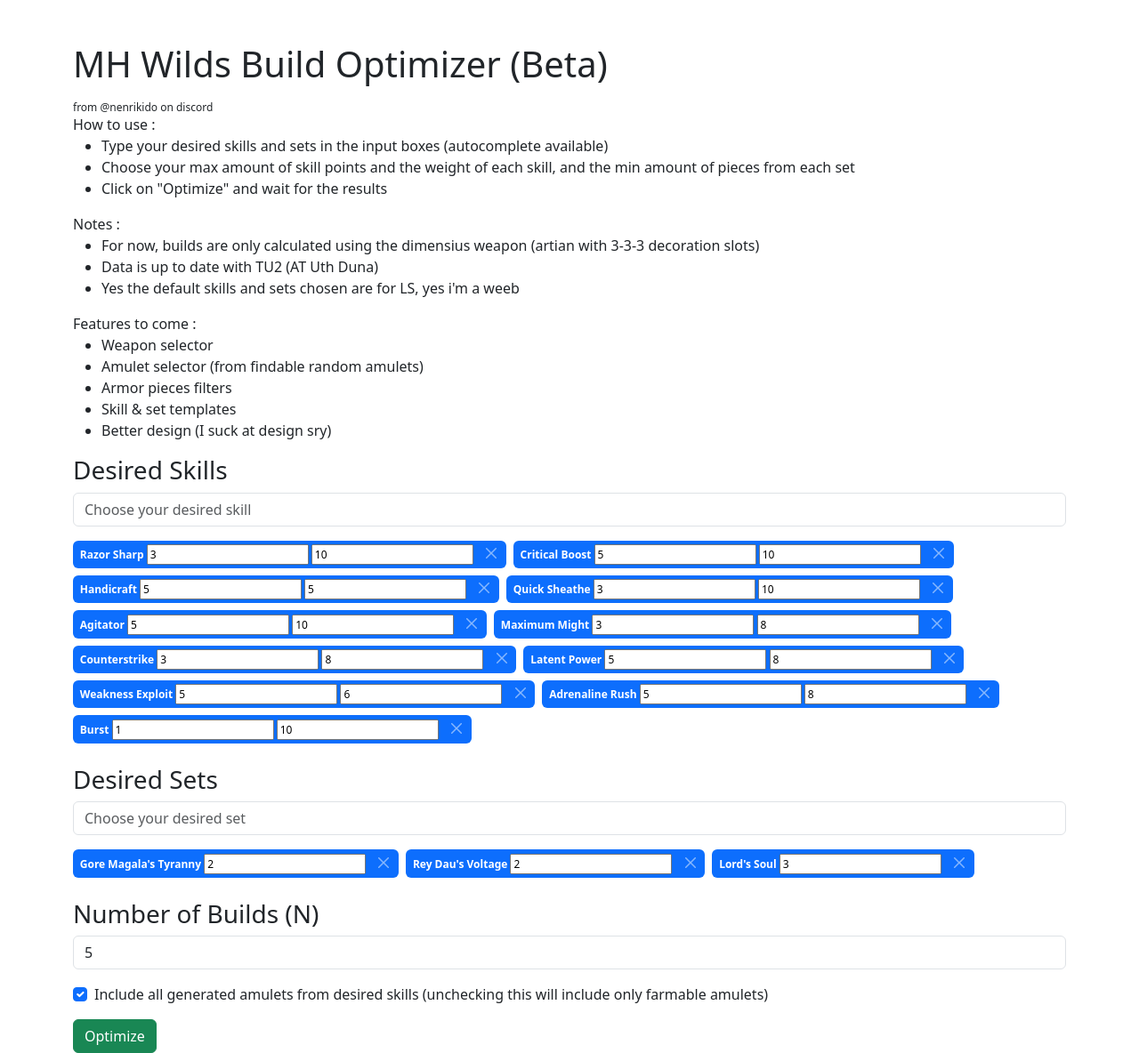
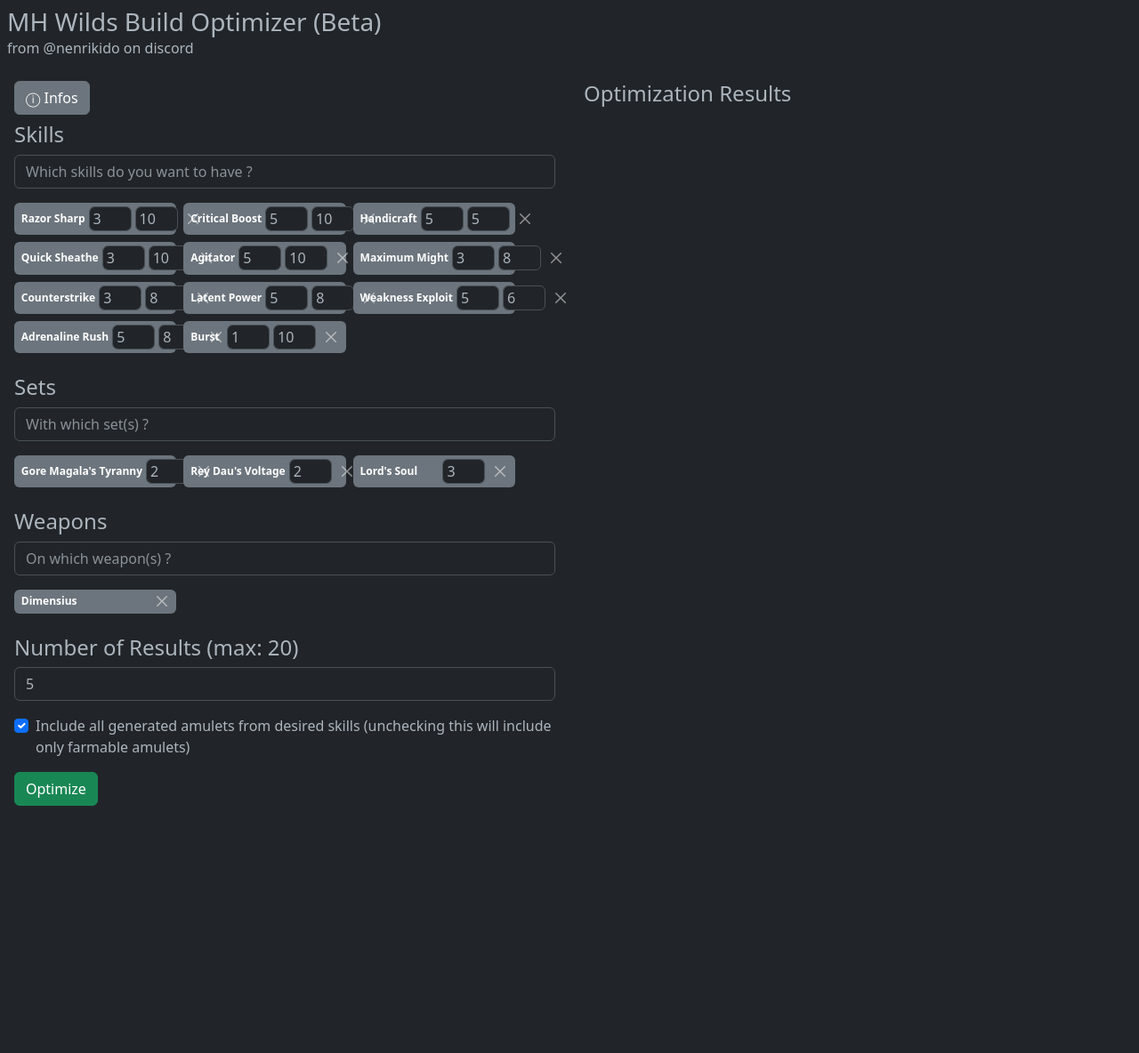
Before and after one commit to Nenrikido/MH-Optimizer, a Flask app: page / in a window 1280 px wide. Shown: the whole page at 89% size. After the commit the page ends 906 px from the top, so only its background shows below. Run offline with Flask 3, Linux system fonts and the light colour scheme.

Commit message:
Add weapon input + async opti + better style

```diff
--- a/wilds/static/main.js
+++ b/wilds/static/main.js
@@ -14,13 +14,27 @@
         highlightTyped: true,
         onSelectItem: onSetSelect
     });
+
+    Autocomplete.init('#weapons-input', {
+        items: weaponsData.map(e => ({label: e, value: e})),
+        suggestionsThreshold: 0,
+        highlightTyped: true,
+        onSelectItem: onWeaponSelect
+    });
 });
 
 let skillIndex = 0;
 let setIndex = 0;
+let weaponIndex = 0;
 const skillsInput = document.getElementById('skills-input')
 const setsInput = document.getElementById('sets-input')
+const weaponsInput = document.getElementById('weapons-input')
 
+const form = document.querySelector('form');
+const submitLaunchButton = document.getElementById('submit-launch');
+
+const loader = document.getElementById('loader');
+const optimizationResultsContainer = document.getElementById('optimization-results');
 
 //  defaults TESTING
 Array.from([
@@ -53,28 +67,56 @@
     addBadge('sets-badges', e.set, setIndex++, 'Min Pieces', null, e.min_pieces, '')
 });
 
+const idx = weaponsData.indexOf('Dimensius');
+if (idx > -1) {
+    weaponsData.splice(idx, 1);
+    addBadge('weapons-badges', 'Dimensius', weaponIndex++, null, null, '', '')
+}
+// end defaults
+
 function refreshAutocompleteData(input, data) {
     Autocomplete.getInstance(input).setData(data.map(e => ({label: e, value: e})));
     input.value = '';
 }
 
 function addBadge(containerId, name, index, label1, label2, default1, default2) {
-    const isSet = label2 === null;
+    const noFirstLabel = label1 === null;
+    const noSecondLabel = label2 === null;
     const container = document.getElementById(containerId);
     const badge = document.createElement('span');
-    badge.className = 'badge bg-primary me-2 mb-2';
+    badge.className = 'badge bg-secondary me-2 mb-2 d-flex justify-content-between';
+    badge.style.width = '30%';
     badge.innerHTML = `
-                ${name}
-                <input type="hidden" name="${containerId.split('-')[0]}_name_${index}" value="${name}">
-                <input type="number" name="${containerId.split('-')[0]}_${isSet ? 'min' : 'max'}_${index}" value="${default1}" placeholder="${label1}" size="4">
-                <input type="${isSet ? 'hidden' : 'number'}" name="${containerId.split('-')[0]}_weight_${index}" value="${default2}" placeholder="${label2}" size="4">
-                <button type="button" class="btn-close btn-close-white ms-2" aria-label="Remove"></button>
+                <div class="d-flex align-items-center">
+                    ${name}
+                </div>
+                <div class="d-flex justify-content-end align-items-center">
+                    <input type="hidden" name="${containerId.split('-')[0]}_name_${index}" value="${name}">
+                    <input
+                        class="ms-1 form-control p-1"
+                        style="width:3em;height:1.75em"
+                        type="${noFirstLabel ? 'hidden' : 'number'}"
+                        name="${containerId.split('-')[0]}_${noSecondLabel ? 'min' : 'max'}_${index}"
+                        value="${default1}"
+                        title="${label1}">
+                    <input
+                        class="ms-1 form-control p-1"
+                        style="width:3em;height:1.75em"
+                        type="${noSecondLabel ? 'hidden' : 'number'}"
+                        name="${containerId.split('-')[0]}_weight_${index}"
+                        value="${default2}"
+                        title="${label2}">
+                    <button type="button" class="btn-close btn-close-white ms-2" aria-label="Remove"></button>
+                </div>
             `;
     container.appendChild(badge);
 
     badge.querySelector('.btn-close').addEventListener('click', () => {
         badge.remove();
-        if (isSet) {
+        if (noFirstLabel) {
+            weaponsData.push(name);
+            refreshAutocompleteData(weaponsInput, weaponsData)
+        } else if (noSecondLabel) {
             setsData.push(name);
             refreshAutocompleteData(setsInput, setsData)
         } else {
@@ -84,7 +126,7 @@
     });
 }
 
-function onSkillSelect({ value }) {
+function onSkillSelect({value}) {
     const idx = skillsData.indexOf(value);
     if (idx === -1) return;
     skillsData.splice(idx, 1);
@@ -93,7 +135,7 @@
     skillIndex++;
 }
 
-function onSetSelect({ value }) {
+function onSetSelect({value}) {
     const idx = setsData.indexOf(value);
     if (idx === -1) return;
     setsData.splice(idx, 1);
@@ -101,3 +143,37 @@
     addBadge('sets-badges', value, setIndex, 'Min Pieces', null, 2, '');
     setIndex++;
 }
+
+function onWeaponSelect({value}) {
+    const idx = weaponsData.indexOf(value);
+    if (idx === -1) return;
+    weaponsData.splice(idx, 1);
+    refreshAutocompleteData(weaponsInput, weaponsData);
+    addBadge('weapons-badges', value, weaponIndex, null, null, '', '');
+    weaponIndex++;
+}
+
+form.addEventListener('submit', (e) => {
+    submitLaunchButton.disabled = true;
+    loader.style.display = 'block';
+    optimizationResultsContainer.innerHTML = '';
+
+
+    e.stopPropagation();
+    e.preventDefault();
+    const formData = new FormData(form);
+    fetch(runUrl, {
+        "method": "POST",
+        "body": formData,
+    })
+        .then(response => response.json())
+        .then(data => {
+            loader.style.display = 'none';
+            data.forEach(e => {
+                const el = document.createElement('pre');
+                el.innerHTML = e;
+                optimizationResultsContainer.appendChild(el);
+            });
+            submitLaunchButton.disabled = false;
+        })
+})
--- a/wilds/templates/form.html
+++ b/wilds/templates/form.html
@@ -1,61 +1,96 @@
 <!DOCTYPE html>
-<html lang="en">
+<html lang="en" data-bs-theme="dark">
 <head>
     <meta charset="UTF-8">
     <title>MH Wilds Build Optimizer (Beta)</title>
     <link href="https://cdn.jsdelivr.net/npm/bootstrap@5.3.0/dist/css/bootstrap.min.css" rel="stylesheet">
     <script src="https://cdn.jsdelivr.net/npm/bootstrap@5.3.0/dist/js/bootstrap.bundle.min.js"></script>
 </head>
-<body class="container mt-5">
-<h1>MH Wilds Build Optimizer (Beta)</h1>
-<sub>from @nenrikido on discord</sub>
-<div>
+<body>
+
+<header class="p-2" style="height: 75px;">
+    <h3 class="mb-0">
+        MH Wilds Build Optimizer (Beta)
+    </h3>
+    from @nenrikido on discord
+</header>
+
+<div class="d-flex flex-row justify-content-between">
+    <div class="container p-3 overflow-auto" style="max-height: calc(100vh - 75px)">
+        <a class="btn btn-secondary" data-bs-toggle="collapse" href="#collapse-info" role="button" aria-expanded="false"
+           aria-controls="collapse-info">
+            ⓘ Infos
+        </a>
+        <div class="collapse" id="collapse-info">
+            <div class="card card-body">
                 How to use :
                 <ul>
-        <li>Type your desired skills and sets in the input boxes (autocomplete available)</li>
-        <li>Choose your max amount of skill points and the weight of each skill, and the min amount of pieces from each set</li>
+                    <li>Type your desired skills, sets and weapons in the input boxes (autocomplete available)</li>
+                    <li>Choose your max amount of skill points and the weight of each skill, and the min amount of
+                        pieces
+                        from each set
+                    </li>
                     <li>Click on "Optimize" and wait for the results</li>
                 </ul>
                 Notes :
                 <ul>
-        <li>For now, builds are only calculated using the dimensius weapon (artian with 3-3-3 decoration slots)</li>
-        <li>Data is up to date with TU2 (AT Uth Duna)</li>
-        <li>Yes the default skills and sets chosen are for LS, yes i'm a weeb</li>
+                    <li>Data is up to date with TU3 (Omega Planetes)</li>
+                    <li>Yes the default values are for LS, yes i'm a weeb</li>
                 </ul>
                 Features to come :
                 <ul>
-        <li>Weapon selector</li>
                     <li>Amulet selector (from findable random amulets)</li>
                     <li>Armor pieces filters</li>
                     <li>Skill & set templates</li>
                     <li>Better design (I suck at design sry)</li>
                 </ul>
             </div>
+        </div>
+        <div class="mt-2">
+            <form method="post">
+                <h4>Skills</h4>
+                <input id="skills-input" class="form-control mb-3" placeholder="Which skills do you want to have ?" />
+                <div id="skills-badges" class="mb-3 d-flex flex-wrap"></div>
 
-<form method="post">
-    <h3>Desired Skills</h3>
-    <input id="skills-input" class="form-control mb-3" placeholder="Choose your desired skill" />
-    <div id="skills-badges" class="mb-3"></div>
+                <h4>Sets</h4>
+                <input id="sets-input" class="form-control mb-3" placeholder="With which set(s) ?" />
+                <div id="sets-badges" class="mb-3 d-flex flex-wrap"></div>
 
-    <h3>Desired Sets</h3>
-    <input id="sets-input" class="form-control mb-3" placeholder="Choose your desired set" />
-    <div id="sets-badges" class="mb-3"></div>
+                <h4>Weapons</h4>
+                <input id="weapons-input" class="form-control mb-3" placeholder="On which weapon(s) ?" />
+                <div id="weapons-badges" class="mb-3 d-flex flex-wrap"></div>
 
-    <h3>Number of Builds (N)</h3>
-    <input type="number" class="form-control mb-3" name="N" value="5">
+                <h4>Number of Results (max: 20)</h4>
+                <input type="number" class="form-control mb-3" name="N" value="5" max="20">
 
                 <div class="form-check mb-3">
-        <input type="checkbox" class="form-check-input" id="include_all_amulets" name="include_all_amulets" checked>
-        <label class="form-check-label" for="include_all_amulets">Include all generated amulets from desired skills
+                    <input type="checkbox" class="form-check-input" id="include_all_amulets" name="include_all_amulets"
+                           checked>
+                    <label class="form-check-label" for="include_all_amulets">Include all generated amulets from desired
+                        skills
                         (unchecking this will include only farmable amulets)</label>
                 </div>
-    <input type="submit" class="btn btn-success" value="Optimize">
+                <input id="submit-launch" type="submit" class="btn btn-success" value="Optimize">
             </form>
+        </div>
+    </div>
+
+    <div class="container p-3 overflow-auto" style="max-height: calc(100vh - 75px)">
+        <h4>Optimization Results</h4>
+        <div class="spinner-border" role="status" id="loader" style="display: none">
+          <span class="visually-hidden">Loading...</span>
+        </div>
+        <div id="optimization-results"></div>
+    </div>
+
+</div>
 
 </body>
 <script>
     const skillsData = {{ available_skills | tojson}};
     const setsData = {{ available_sets | tojson}};
+    const weaponsData = {{ available_weapons | tojson}};
+    const runUrl = {{ url_for('run_optimization') | tojson }};
 </script>
 <script type="module" src="/static/main.js"></script>
 </html>
```
Also changed, not shown: wilds/optimizer_app.py (+51 -41 lines), wilds/templates/result.html (deleted, +0 -16 lines). Lines whose indentation alone changed are shown as unchanged.
